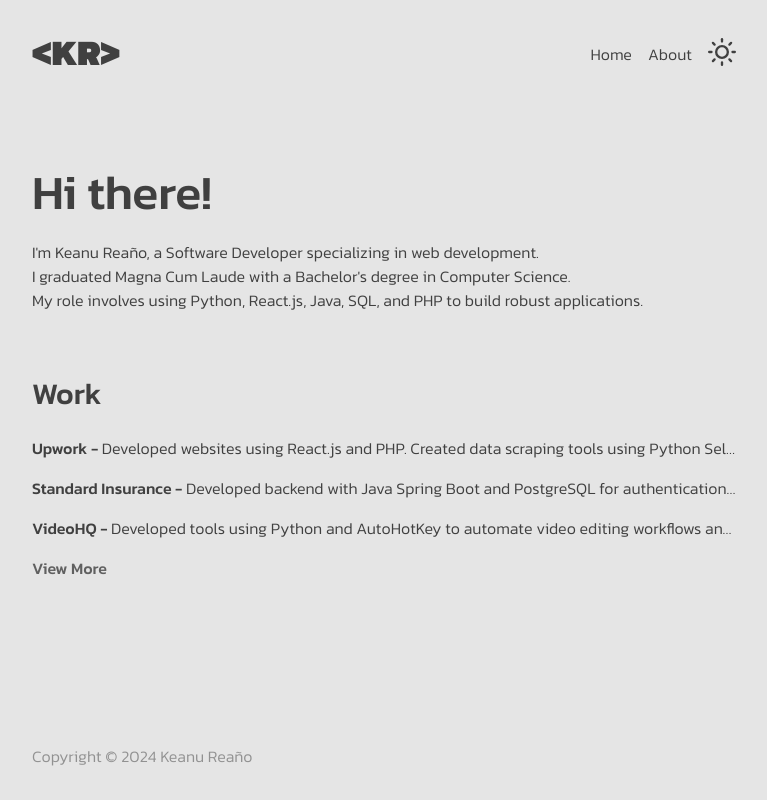
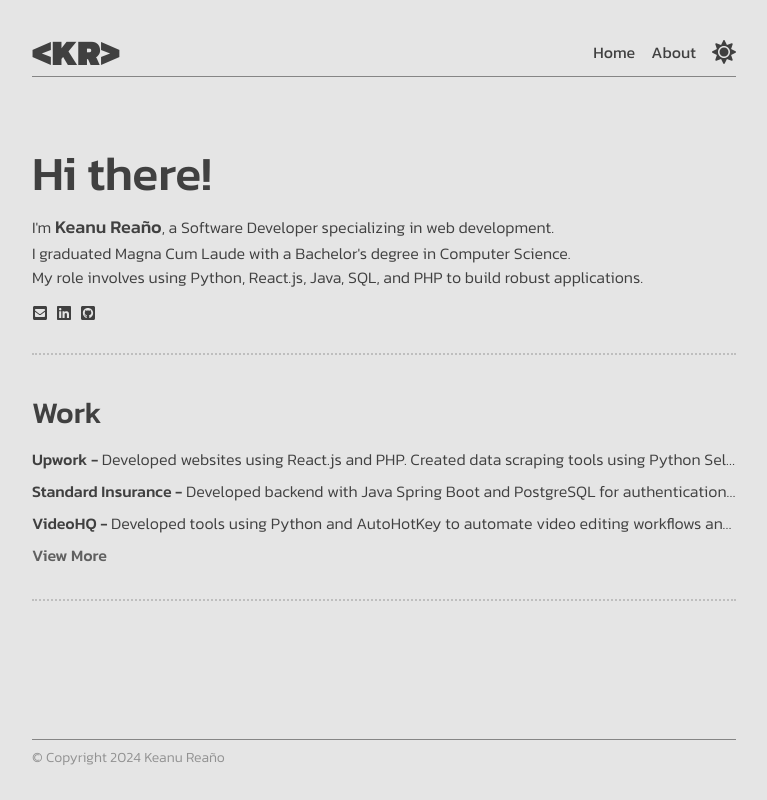
Before and after one commit to keanureano/keanureano.github.io, a Next.js app: page / in a window 1280 px wide. Shown: the whole page, without its empty margins (256-1023 px from the left). Built offline with nearby package versions, Linux system fonts and the light colour scheme.

Commit message:
update styles for header, footer, introduction, and global CSS.

```diff
--- a/src/app/globals.css
+++ b/src/app/globals.css
@@ -7,9 +7,12 @@
     @apply hover:underline;
   }
   h1 {
-    @apply text-3xl font-medium mt-16 mb-6;
+    @apply mt-10 mb-4 text-3xl font-medium;
   }
   p {
-    @apply font-light mb-2 whitespace-pre-line;
+    @apply font-light whitespace-pre-line;
+  }
+  hr {
+    @apply my-8 border-t-2 border-dotted border-opacity-20 dark:border-neutral-200 border-neutral-800;
   }
 }
--- a/src/app/page.tsx
+++ b/src/app/page.tsx
@@ -1,31 +1,16 @@
+import Introduction from "@/components/Introduction";
+import PastWork from "@/components/PastWork";
 import { ResumeSchema } from "@/types/resumeSchema";
 import { promises as fs } from "fs";
-import Link from "next/link";
 
 export default async function Home() {
   const file = await fs.readFile(process.cwd() + "/public/resume.json", "utf8");
-  const data: ResumeSchema = JSON.parse(file);
+  const resume: ResumeSchema = JSON.parse(file);
 
   return (
     <main className="flex-grow">
-      <h1 className="text-5xl">Hi there!</h1>
-      <p>{data.basics?.summary}</p>
-      <h1>Work</h1>
-      <ul className="flex flex-col space-y-2">
-        {data.work?.slice(0, 3).map((work) => (
-          <li key={work.name}>
-            <Link href={`${work.url}`}>
-              <p className="truncate">
-                <span className="font-medium">{work.name} - </span>
-                {work.summary}
-              </p>
-            </Link>
-          </li>
-        ))}
-        <li>
-          <Link href={`${data.basics?.profiles?.[0].url}`}><p className="font-medium opacity-80">View More</p></Link>
-        </li>
-      </ul>
+      <Introduction resume={resume} />
+      <PastWork resume={resume} />
     </main>
   );
 }
--- a/src/components/Footer.tsx
+++ b/src/components/Footer.tsx
@@ -1,8 +1,10 @@
 export default function Footer() {
   const year = new Date().getFullYear();
   return (
-    <footer className="font-light opacity-50 mt-8">
-      Copyright © {year} Keanu Reaño
+    <footer className="pt-1 mt-8 border-t border-opacity-50 dark:border-opacity-50 border-neutral-800 dark:border-neutral-200">
+      <span className="font-light opacity-50 text-sm">
+        © Copyright {year} Keanu Reaño
+      </span>
     </footer>
   );
 }
--- a/src/components/Header.tsx
+++ b/src/components/Header.tsx
@@ -3,11 +3,11 @@ import ThemeSwitch from "./ThemeSwitch";
 
 export default function Header() {
   return (
-    <header className="flex items-center justify-between mb-8">
+    <header className="flex items-center justify-between pb-1 mb-8 border-b border-opacity-50 dark:border-opacity-50 border-neutral-800 dark:border-neutral-200">
       <Link className="text-4xl font-black" href="/">
         {"<KR>"}
       </Link>
-      <nav className="flex items-end space-x-4 font-light">
+      <nav className="flex items-end space-x-4 font-normal">
         <Link href="/">Home</Link>
         <Link href="/about">About</Link>
         <ThemeSwitch />
--- /dev/null
+++ b/src/components/Introduction.tsx
@@ -0,0 +1,50 @@
+import { ResumeSchema } from "@/types/resumeSchema";
+import Link from "next/link";
+import React from "react";
+import { FaEnvelopeSquare, FaGithubSquare, FaLinkedin } from "react-icons/fa";
+
+export default function Introduction({ resume }: { resume: ResumeSchema }) {
+  const emailUrl = ("mailto:" + resume.basics?.email) as string;
+  const linkedinUrl = resume.basics?.profiles?.[0].url as string;
+  const githubUrl = resume.basics?.url as string;
+  return (
+    <>
+      <h1 className="text-5xl">Hi there!</h1>
+      <p>{IntroductionText(resume)}</p>
+      <div className="pt-4 flex space-x-2">
+        <Link href={emailUrl}>
+          <FaEnvelopeSquare />
+        </Link>
+        <Link href={linkedinUrl}>
+          <FaLinkedin />
+        </Link>
+        <Link href={githubUrl}>
+          <FaGithubSquare />
+        </Link>
+      </div>
+      <hr />
+    </>
+  );
+}
+
+const IntroductionText = (resume: ResumeSchema): JSX.Element[] | string => {
+  const name = resume.basics?.name;
+  const summary = resume.basics?.summary;
+  const url = resume.basics?.profiles?.[0].url as string;
+
+  if (!name || !summary) return summary ?? "";
+  const regex = new RegExp(name, "gi");
+  const parts = summary.split(regex);
+  if (parts.length <= 1) return summary;
+
+  return parts.map((part, index) => (
+    <React.Fragment key={index}>
+      {index > 0 && (
+        <Link href={url} className="font-medium text-lg">
+          {name}
+        </Link>
+      )}
+      {part}
+    </React.Fragment>
+  ));
+};
--- /dev/null
+++ b/src/components/PastWork.tsx
@@ -0,0 +1,28 @@
+import { ResumeSchema } from "@/types/resumeSchema";
+import Link from "next/link";
+
+export default function PastWork({ resume }: { resume: ResumeSchema }) {
+  return (
+    <>
+      <h1>Work</h1>
+      <ul className="flex flex-col space-y-2">
+        {resume.work?.slice(0, 3).map((work) => (
+          <li key={work.name}>
+            <Link href={`${work.url}`}>
+              <p className="truncate">
+                <span className="font-medium">{work.name} - </span>
+                {work.summary}
+              </p>
+            </Link>
+          </li>
+        ))}
+        <li>
+          <Link href={`${resume.basics?.profiles?.[0].url}`}>
+            <p className="font-medium opacity-80">View More</p>
+          </Link>
+        </li>
+      </ul>
+      <hr />
+    </>
+  );
+}
--- a/src/components/ThemeSwitch.tsx
+++ b/src/components/ThemeSwitch.tsx
@@ -2,7 +2,7 @@
 
 import { useState, useEffect } from "react";
 import { useTheme } from "next-themes";
-import { FiSun, FiMoon, FiLoader } from "react-icons/fi";
+import { FaSun, FaMoon, FaSpinner } from "react-icons/fa";
 
 export default function ThemeSwitch() {
   const [mounted, setMounted] = useState(false);
@@ -12,16 +12,16 @@ export default function ThemeSwitch() {
     setMounted(true);
   }, []);
 
-  let ThemeIcon = FiLoader;
+  let ThemeIcon = FaSpinner;
   let additionalClass = "";
   if (!mounted) additionalClass = "animate-spin";
-  else ThemeIcon = theme === "dark" ? FiMoon : FiSun;
+  else ThemeIcon = theme === "dark" ? FaMoon : FaSun;
   const handleToggleTheme = () => setTheme(theme === "dark" ? "light" : "dark");
 
   return (
     <ThemeIcon
       onClick={handleToggleTheme}
-      className={`cursor-pointer select-none size-7 hover:animate-pulse ${additionalClass}`}
+      className={`cursor-pointer select-none size-6 ${additionalClass}`}
     />
   );
 }
```
